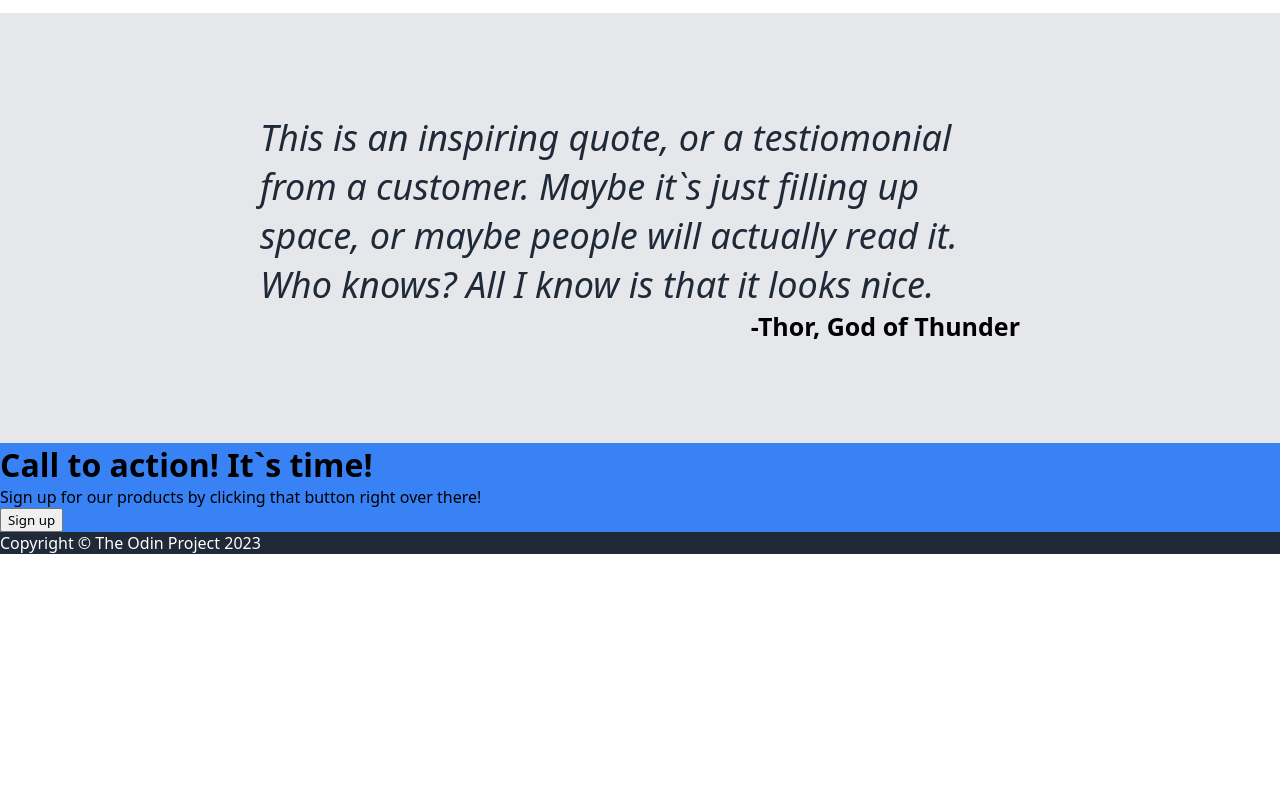
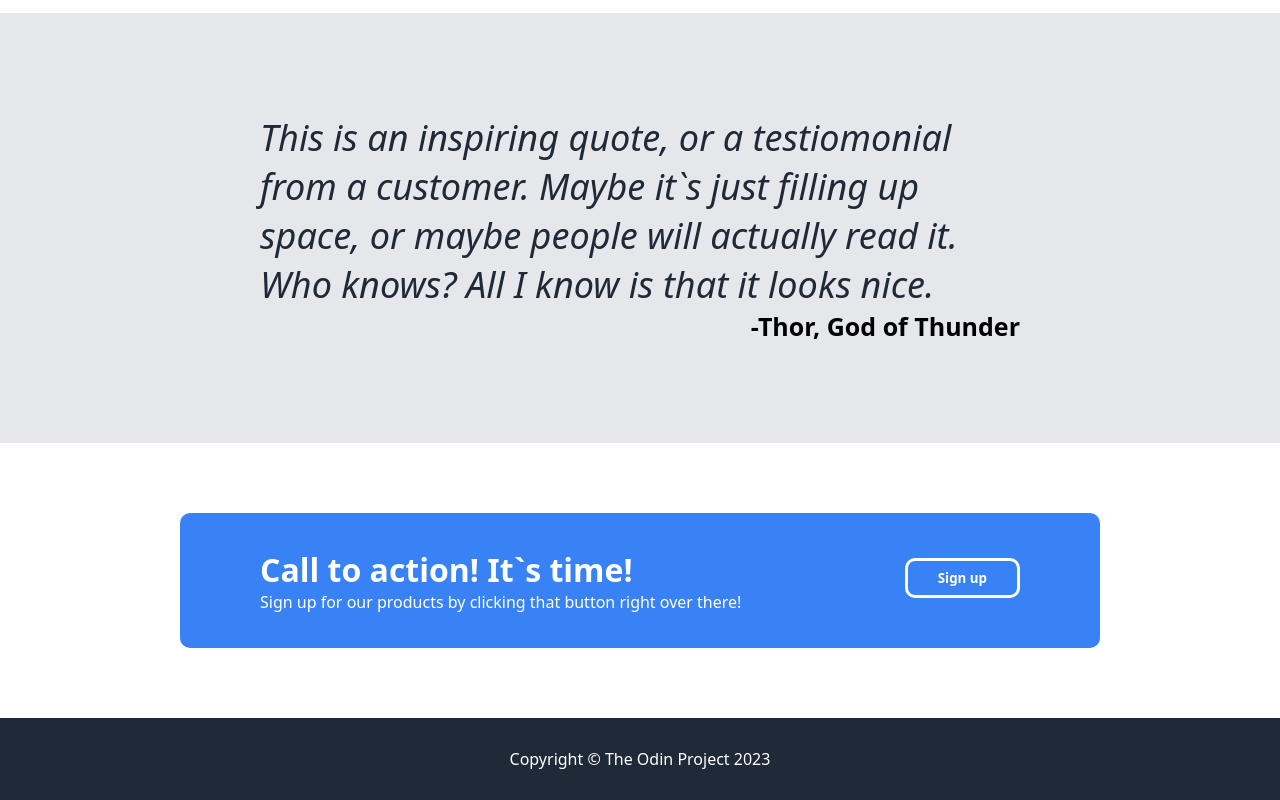
Before and after one commit to Martina1793/landing_page, a plain HTML site: page index.html in a window 1280 px wide. Shown: the part 908-1708 px from the top of the page. Before the commit the page ends 1462 px from the top, so only its background shows below. Drawn offline with Linux system fonts and the light colour scheme.

Commit message:
Style fourth-section and footer

```diff
--- a/index.html
+++ b/index.html
@@ -46,9 +46,11 @@
             <h4>-Thor, God of Thunder</h4>
         </div>
         <div class="fourth-section">
-            <h1 class="call">Call to action! It`s time!</h1>
-            <p>Sign up for our products by clicking that button right over there!</p>
-            <button class="button-two">Sign up</button>
+            <div class="call-text">
+                <h1 class="call">Call to action! It`s time!</h1>
+                <p>Sign up for our products by clicking that button right over there!</p>
+            </div>
+                <button class="button-two">Sign up</button>
         </div>
         <div class="footer">
             <p>Copyright © The Odin Project 2023</p>
--- a/style.css
+++ b/style.css
@@ -144,3 +144,28 @@ h4 {
     text-align: right;
     font-size: 25px;
 }
+
+.fourth-section {
+    color: white;
+    border-radius: 10px;
+    display: flex;
+    margin: 70px 180px;
+    padding: 35px 80px;
+    justify-content: space-between;
+}
+
+.button-two {
+    background-color: #3882f6;
+    color: white;
+    padding: 5px 30px;
+    border-radius: 10px;
+    font-weight: bold;
+    margin-top: 10px;
+    border: solid white;
+    height: 40px;
+}
+
+.footer {
+    text-align: center;
+    padding: 30px 0;
+}
```
